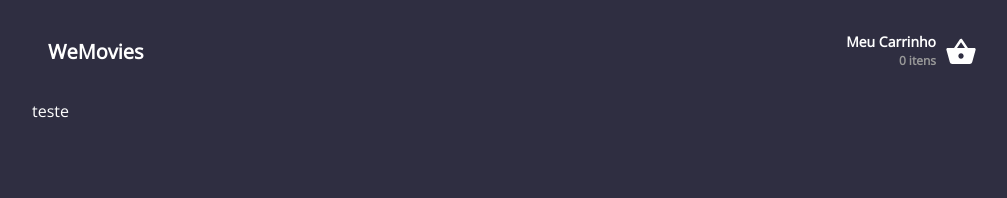
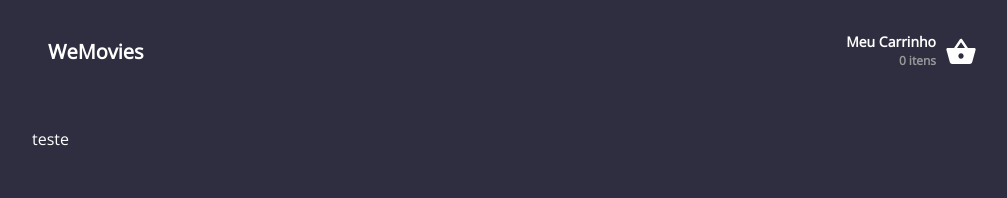
Before and after one commit to respeitaoveg/wefit-ecommerce, a React (Vite) app: page / in a window 1280 px wide. Shown: the top 198 px of the page, without its empty margins (128-1135 px from the left). Built offline with nearby package versions, Linux system fonts and the light colour scheme.

Commit message:
feat: minimalism and start list products page

```diff
--- a/src/App.tsx
+++ b/src/App.tsx
@@ -11,15 +11,9 @@ const Container = styled.div`
   margin: 0 auto;
 `;
 
-function App({ children }: AppProps) {
-  return (
-    <>
-    <Container>
-      <Header />
-      {children}
-    </Container>
-    </>
-  )
+export default function App({ children }: AppProps) {
+  return <Container>
+    <Header />
+    {children}
+  </Container>
 }
-
-export default App
--- a/src/components/CartMenu.tsx
+++ /dev/null
@@ -1,39 +0,0 @@
-import styled from "styled-components";
-import BagIcon from "./icons/BagIcon";
-
-const CartMenuContainer = styled.div`
-  display: flex;
-  flex-direction: row;
-  justify-content: space-between;
-  align-items: center;
-  gap: 10px;
-`;
-
-const TitleContainer = styled.div`
-  display: flex;
-  flex-direction: column;
-  justify-content: space-between;
-  align-items: end;
-  gap: 4px;
-`;
-
-const Title = styled.div`
-  font-weight: 600;
-  font-size: 14px;
-`;
-
-const Subtitle = styled.div`
-  font-weight: 600;
-  font-size: 12px;
-  color: #999999;
-`;
-
-export default function CartMenu() {
-  return <CartMenuContainer>
-    <TitleContainer>
-      <Title>Meu Carrinho</Title>
-      <Subtitle>0 itens</Subtitle>
-    </TitleContainer>
-    <BagIcon />
-  </CartMenuContainer>
-}
--- /dev/null
+++ b/src/components/CartMenu/index.tsx
@@ -0,0 +1,13 @@
+import BagIcon from "../icons/BagIcon";
+import { CartMenuContainer, TitleContainer, Title, Subtitle } from "./styles";
+
+
+export default function CartMenu() {
+  return <CartMenuContainer>
+    <TitleContainer>
+      <Title>Meu Carrinho</Title>
+      <Subtitle>0 itens</Subtitle>
+    </TitleContainer>
+    <BagIcon />
+  </CartMenuContainer>
+}
--- /dev/null
+++ b/src/components/CartMenu/styles.ts
@@ -0,0 +1,28 @@
+import styled from "styled-components";
+
+export const CartMenuContainer = styled.div`
+  display: flex;
+  flex-direction: row;
+  justify-content: space-between;
+  align-items: center;
+  gap: 10px;
+`;
+
+export const TitleContainer = styled.div`
+  display: flex;
+  flex-direction: column;
+  justify-content: space-between;
+  align-items: end;
+  gap: 4px;
+`;
+
+export const Title = styled.div`
+  font-weight: 600;
+  font-size: 14px;
+`;
+
+export const Subtitle = styled.div`
+  font-weight: 600;
+  font-size: 12px;
+  color: #999999;
+`;
--- /dev/null
+++ b/src/layouts/Default/index.tsx
@@ -0,0 +1,14 @@
+import { ReactNode } from "react";
+import { DefaultContainer } from "./styles";
+
+
+interface DefaultProps {
+  children: ReactNode
+}
+
+
+export default function Default({ children }: DefaultProps) {
+  return <DefaultContainer>
+    {children}
+  </DefaultContainer>
+}
--- /dev/null
+++ b/src/layouts/Default/styles.ts
@@ -0,0 +1,5 @@
+import styled from "styled-components";
+
+export const DefaultContainer = styled.div`
+  margin-top: 28px;
+`;
--- a/src/layouts/Header.tsx
+++ /dev/null
@@ -1,24 +0,0 @@
-import styled from "styled-components";
-import CartMenu from "../components/CartMenu";
-
-
-const HeaderContainer = styled.div`
-  display: flex;
-  flex-direction: row;
-  justify-content: space-between;
-  align-items: center;
-  height: 70px;
-  padding: 16px;
-`;
-
-const Title = styled.p`
-  font-weight: 700;
-  font-size: 20px;
-`;
-
-export default function Header() {
-  return <HeaderContainer>
-    <Title>WeMovies</Title>
-    <CartMenu />
-  </HeaderContainer>
-}
--- /dev/null
+++ b/src/layouts/Header/index.tsx
@@ -0,0 +1,10 @@
+import CartMenu from "../../components/CartMenu";
+import { HeaderContainer, Title } from "./styles";
+
+
+export default function Header() {
+  return <HeaderContainer>
+    <Title>WeMovies</Title>
+    <CartMenu />
+  </HeaderContainer>
+}
--- /dev/null
+++ b/src/layouts/Header/styles.ts
@@ -0,0 +1,15 @@
+import styled from "styled-components";
+
+export const HeaderContainer = styled.div`
+  display: flex;
+  flex-direction: row;
+  justify-content: space-between;
+  align-items: center;
+  height: 70px;
+  padding: 16px;
+`;
+
+export const Title = styled.p`
+  font-weight: 700;
+  font-size: 20px;
+`;
--- a/src/router.tsx
+++ b/src/router.tsx
@@ -1,11 +1,14 @@
 import { createBrowserRouter } from "react-router-dom";
 import App from './App.tsx'
+import Default from "./layouts/Default/index.tsx";
 
 export const router = createBrowserRouter([
   {
     path: "/",
     element: <App>
-      <div>teste</div>
+      <Default>
+        <div>teste</div>
+      </Default>
     </App>
   }
 ])
```
Also changed, not shown: src/layouts/Default.tsx (deleted).
